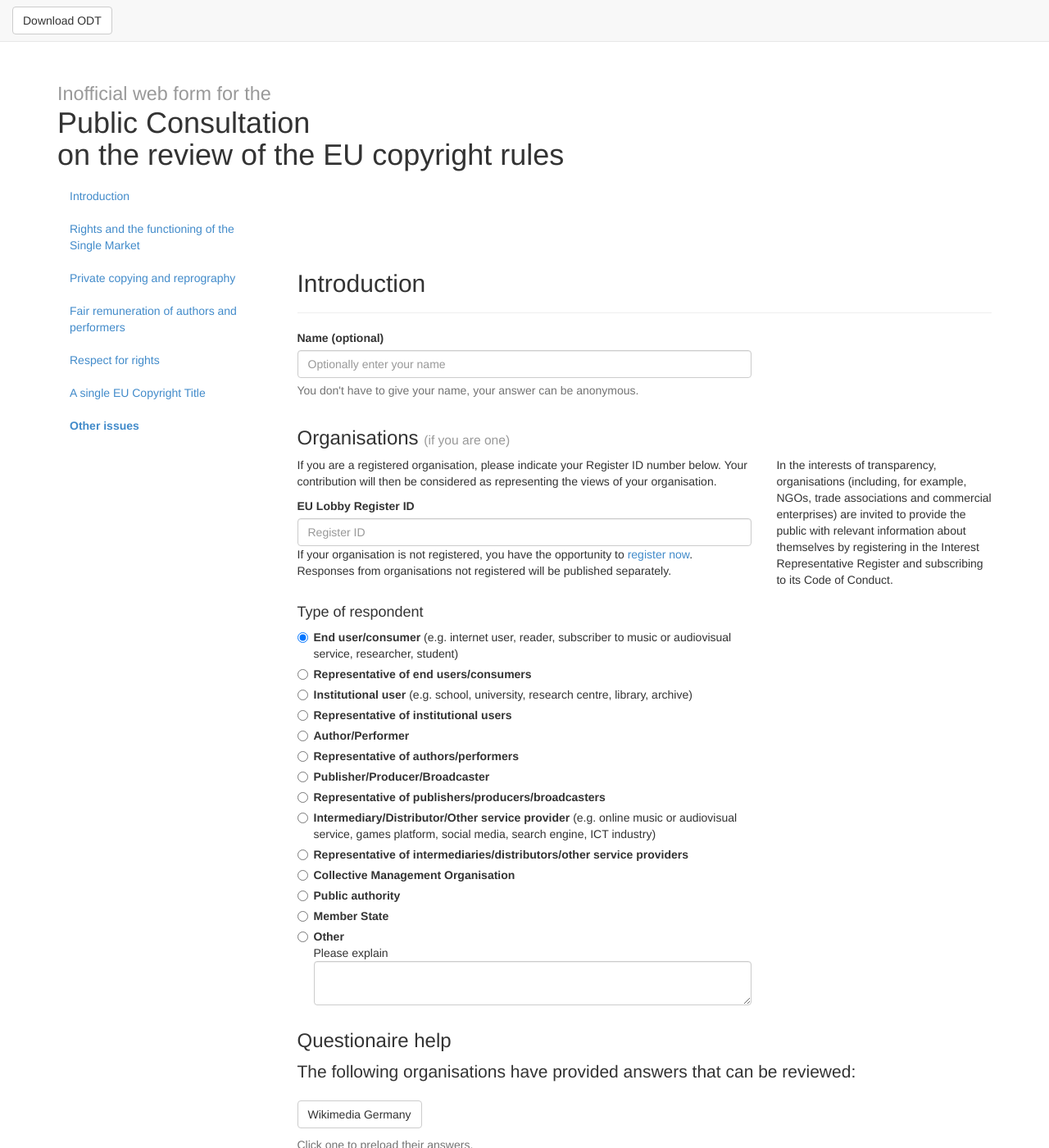
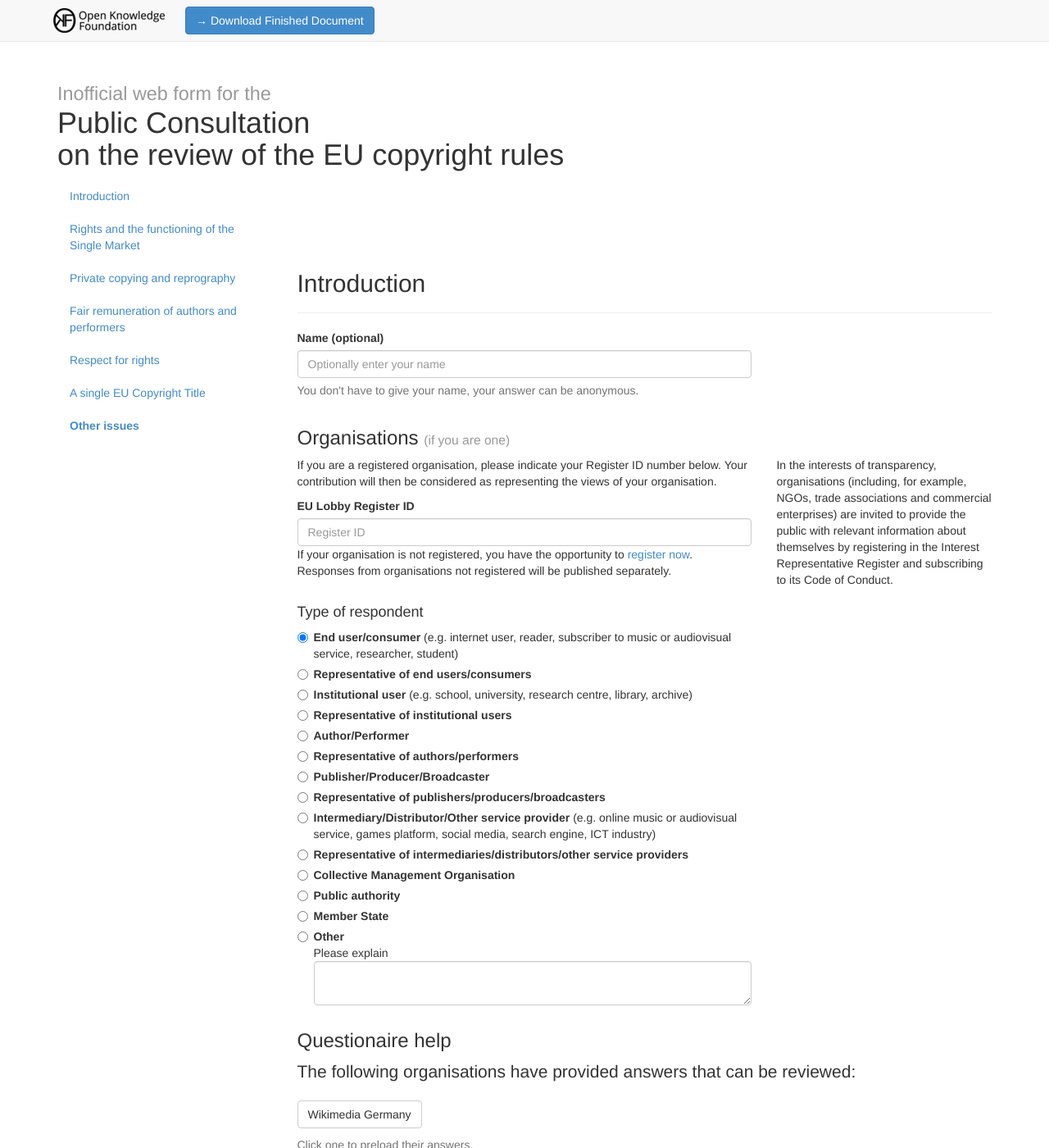
Before and after one commit to okfde/eucopyright, a Jekyll site: the page built from index.html, in a window 1280 px wide and 1400 px high. Shown: the whole window at 82% size. Built offline with Jekyll 4.4.1, drawn with Linux system fonts in a browser that asks for light colours.

Commit message:
Add OKF branding

```diff
--- a/_layouts/default.html
+++ b/_layouts/default.html
@@ -10,9 +10,14 @@
 <body data-spy="scroll" data-target=".side-navbar">
 
 <nav class="navbar navbar-default navbar-fixed-top" role="navigation">
-  <form class="navbar-form navbar-left" role="search">
-    <button id="compile" type="submit" class="btn btn-default">Download ODT</button>
-  </form>
+  <div class="container">
+    <a class="navbar-brand" href="http://www.okfn.de">
+      <img src="img/okf.png" alt="Open Knowledge Foundation Germany"/>
+    </a>
+    <form class="navbar-form navbar-left" role="search">
+      <button id="compile" type="submit" class="btn btn-primary">&rarr; Download Finished Document</button>
+    </form>
+  </div>
 </nav>
 
 <div class="container">
--- a/css/style.css
+++ b/css/style.css
@@ -5,6 +5,10 @@ body {
 h2 {
   margin-top: 0px;
   padding-top: 70px;
+}
+
+.navbar-brand {
+  padding: 10px 10px;
 }
 
 .side-navbar .active {
```
Also changed, not shown: img/okf.png (added).
